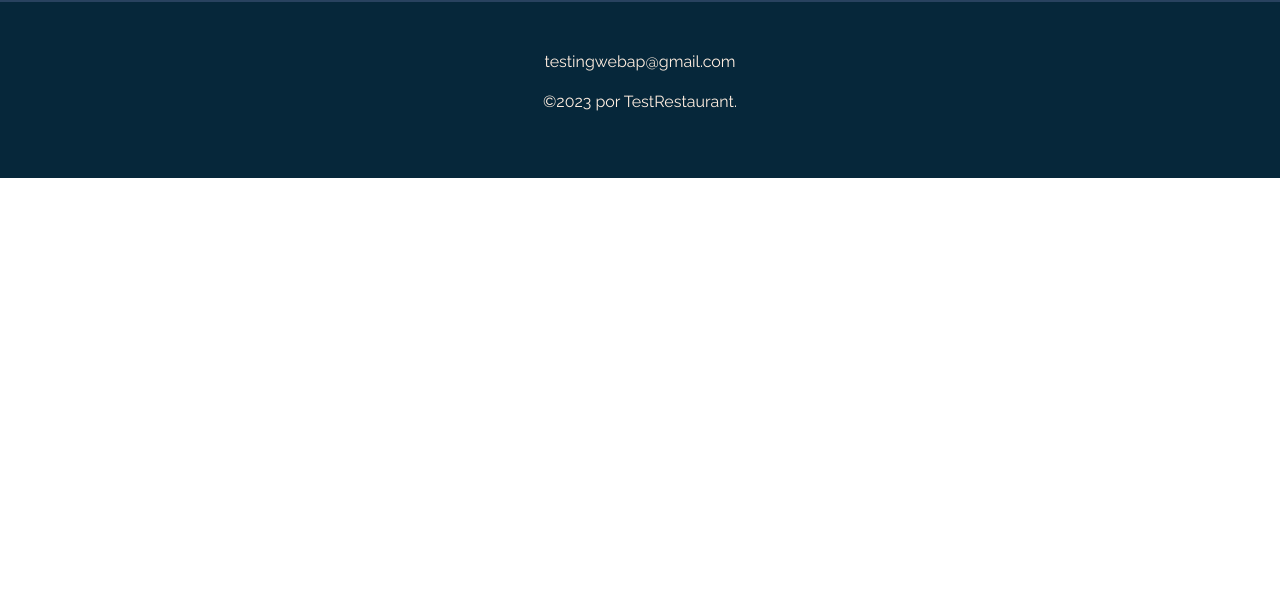
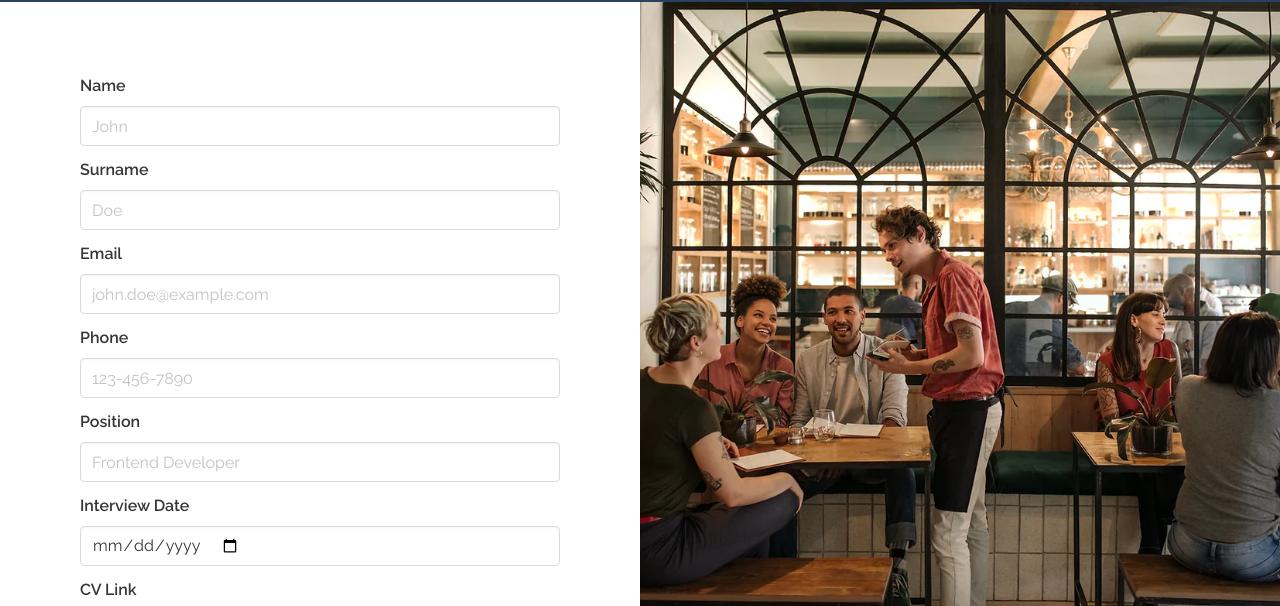
Before and after one commit to manuqs33/Resto, a React (Vite) app in the folder frontend/: page /jobopenings in a window 1280 px wide. Shown: the part 346-952 px from the top of the page. Before the commit the page ends 800 px from the top, so only its background shows below. Built offline with nearby package versions, Linux system fonts and the light colour scheme; no server answers.

Commit message:
Agrega componentes para el form de JobApplication

```diff
--- a/frontend/src/components/JobForm.jsx
+++ b/frontend/src/components/JobForm.jsx
@@ -0,0 +1,147 @@
+import { useState } from 'react';
+import axios from 'axios';
+import { ToastContainer, toast } from 'react-toastify';
+import 'react-toastify/dist/ReactToastify.css';
+
+const INITIAL_STATE = {
+    name: '',
+    surname: '',
+    email: '',
+    phone: '',
+    position: '',
+    interview_date: '',
+    cv_link: '',
+};
+
+export function JobForm() {
+    const [formData, setFormData] = useState(INITIAL_STATE);
+
+    const handleChange = (event) => {
+        const { name, value } = event.target;
+        setFormData((prevFormData) => ({ ...prevFormData, [name]: value }))
+    }
+
+    const handleSubmit = async (e) => {
+        e.preventDefault()
+
+        const allFilled = Object.values(formData).every(val => val !== '')
+
+        if (!allFilled) {
+            toast.dark('Todos los campos son obligatorios', { autoClose: 1500, position: 'bottom-center'})
+            return
+        }
+
+        try {
+            await axios.post('http://127.0.0.1:8000/job_applications/"', formData)
+            setFormData(INITIAL_STATE)
+            setFormErrors({})
+            toast.success('Su aplicación se ha procesado con éxito.', { autoClose: 1500, position: 'bottom-center'})
+        } catch (error) {
+            console.error(error)
+            toast.warning('Su aplicación se ha procesado con éxito.', { autoClose: 1500, position: 'bottom-center'})
+        }
+    };
+
+    return (
+        <>
+        <section className="section JobForm">
+            <div className="container is-fluid">
+                <form onSubmit={handleSubmit}>
+                    <div className="field">
+                        <label className="label">Name</label>
+                        <div className="control">
+                            <input
+                                className="input"
+                                name="name"
+                                value={formData.name}
+                                onChange={handleChange}
+                                placeholder="John"
+                            />
+                        </div>
+                    </div>
+
+                    <div className="field">
+                        <label className="label">Surname</label>
+                        <div className="control">
+                            <input
+                                className="input"
+                                name="surname"
+                                value={formData.surname}
+                                onChange={handleChange}
+                                placeholder="Doe"
+                            />
+                        </div>
+                    </div>
+
+                    <div className="field">
+                        <label className="label">Email</label>
+                        <div className="control">
+                            <input
+                                className="input"
+                                name="email"
+                                type="email"
+                                value={formData.email}
+                                onChange={handleChange}
+                                placeholder="john.doe@example.com"
+                            />
+                        </div>
+                    </div>
+
+                    <div className="field">
+                        <label className="label">Phone</label>
+                        <div className="control">
+                            <input
+                                className="input"
+                                name="phone"
+                                value={formData.phone}
+                                onChange={handleChange}
+                                placeholder="123-456-7890"
+                            />
+                        </div>
+                    </div>
+
+                    <div className="field">
+                        <label className="label">Position</label>
+                        <div className="control">
+                            <input
+                                className="input"
+                                name="position"
+                                value={formData.position}
+                                onChange={handleChange}
+                                placeholder="Frontend Developer"
+                            />
+                        </div>
+                    </div>
+
+                    <div className="field">
+                        <label className="label">Interview Date</label>
+                        <div className="control">
+                            <input
+                                className="input"
+                                name="interview_date"
+                                type="date"
+                                value={formData.interview_date}
+                                onChange={handleChange}
+                            />
+                        </div>
+                    </div>
+
+                    <div className="field">
+                        <label className="label">CV Link</label>
+                        <div className="control">
+                            <input
+                                className="input"
+                                name="cv_link"
+                                value={formData.cv_link}
+                                onChange={handleChange}
+                            />
+                        </div>
+                    </div>
+
+                </form>
+            </div>
+        </section>
+        <ToastContainer />
+        </>
+    )
+}
--- /dev/null
+++ b/frontend/src/components/JobFormContainer.jsx
@@ -0,0 +1,17 @@
+import { JobForm } from "./JobForm";
+import image from '../assets/anfitrion.webp';
+
+export function JobFormContainer() {
+    return (
+        <section className="JobFormContainer">
+                    <div className="columns is-gapless">
+                        <div className="column is-half">
+                            <JobForm />
+                        </div>
+                        <div className="column is-half">
+                            <img src={image} alt="people in a cafe" className="image is-fullwidth is-fullheight" />
+                        </div>
+                    </div>
+        </section>
+    )
+}
--- a/frontend/src/pages/JobOpeningsPage.jsx
+++ b/frontend/src/pages/JobOpeningsPage.jsx
@@ -1,6 +1,11 @@
 import { JobCards } from "../components/JobCards"
+import { JobForm } from "../components/JobForm"
+import { JobFormContainer } from "../components/JobFormContainer"
 export function JobOpeningsPage() {
     return (
-        <JobCards />
+        <>
+            <JobCards />
+            <JobFormContainer />
+        </>
     )
 }
```
Also changed, not shown: frontend/src/assets/jobapplication.webp (added).
